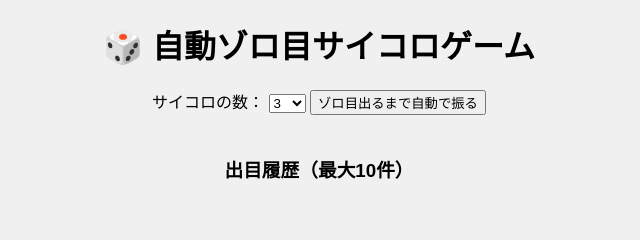
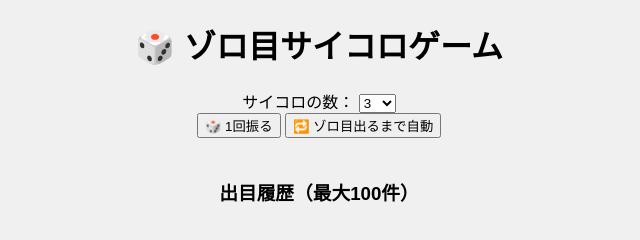
Before and after one commit to 0014des/zorome, a plain HTML site: page index.html in a window 1280 px wide. Shown: the whole page, without its empty margins (321-961 px from the left). Drawn offline with Linux system fonts and the light colour scheme.

Commit message:
Update index.html

```diff
--- a/index.html
+++ b/index.html
@@ -6,7 +6,7 @@
   <link rel="stylesheet" href="style.css">
 </head>
 <body>
-  <h1>🎲 自動ゾロ目サイコロゲーム</h1>
+  <h1>🎲 ゾロ目サイコロゲーム</h1>
 
   <label for="dice-count">サイコロの数：</label>
   <select id="dice-count">
@@ -21,12 +21,15 @@
     <option value="10">10</option>
   </select>
 
-  <button onclick="startAutoRoll()">ゾロ目出るまで自動で振る</button>
+  <div>
+    <button onclick="rollOnce()">🎲 1回振る</button>
+    <button onclick="startAutoRoll()">🔁 ゾロ目出るまで自動</button>
+  </div>
 
   <div id="dice-container"></div>
   <p id="result-message"></p>
 
-  <h3>出目履歴（最大10件）</h3>
+  <h3>出目履歴（最大100件）</h3>
   <ul id="history-list"></ul>
 
   <audio id="success-sound" src="success.mp3" preload="auto"></audio>
```
